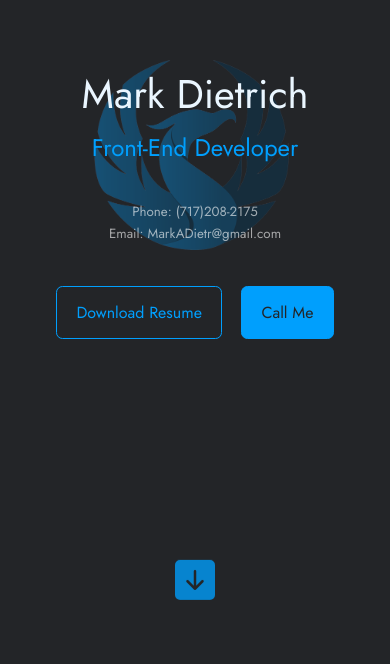
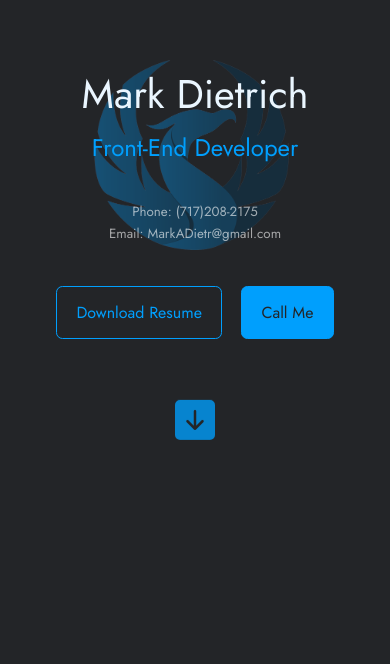
Before and after one commit to Solon1te/portfolio, a React (Create React App) app: page / in a window 390 px wide. Shown: the part 180-844 px from the top of the page. Built offline with nearby package versions, Linux system fonts and the light colour scheme.

Commit message:
fixed mobile arrow issue

```diff
--- a/src/components/header/Header.css
+++ b/src/components/header/Header.css
@@ -155,4 +155,8 @@ header {
         width: 50%;
         left: 24%;
     }
+
+    .arrow {
+        margin-top: 4rem;
+    }
 }
```
